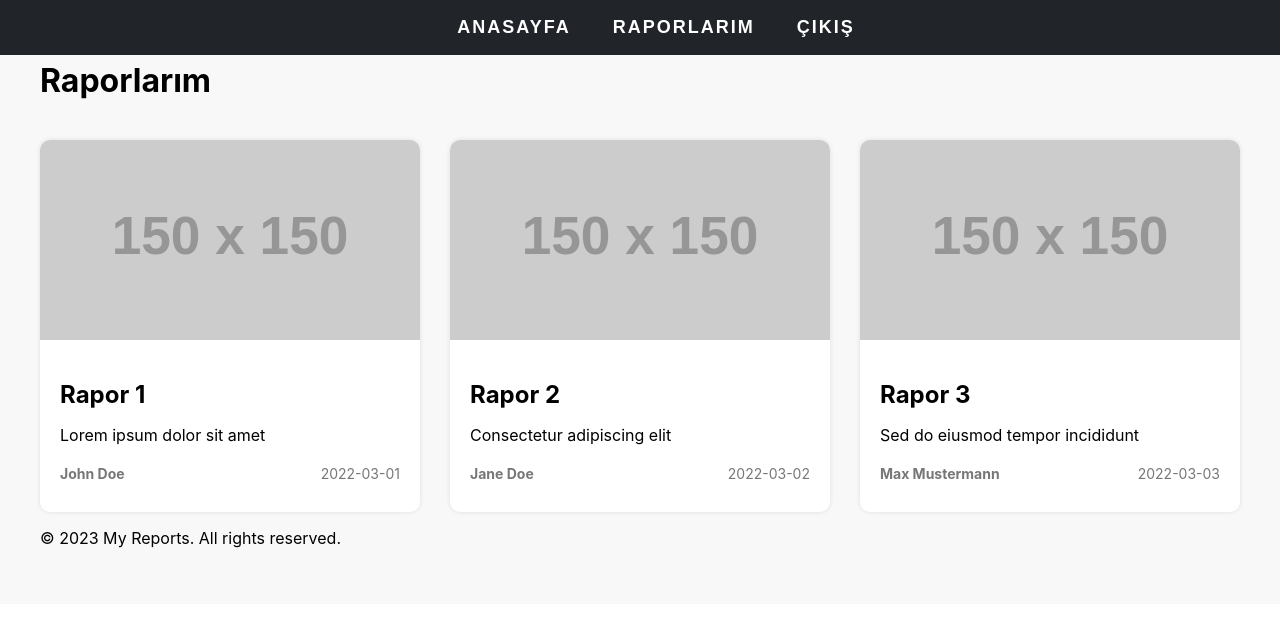
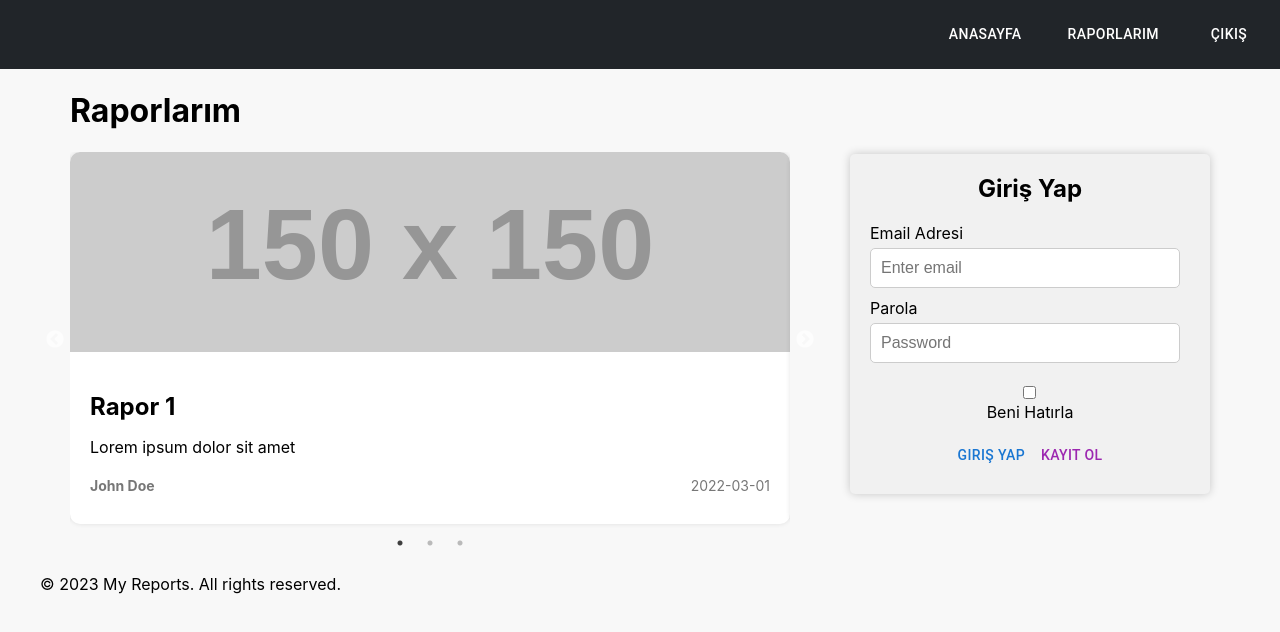
Before and after one commit to arincaslan/3A-, a React (Create React App) app: page / in a window 1280 px wide. Shown: the top 632 px of the page. Built offline with nearby package versions, Linux system fonts and the light colour scheme.

Commit message:
login form UI finished

```diff
--- a/src/App.js
+++ b/src/App.js
@@ -1,9 +1,10 @@
 import './App.css';
 import HomePage from './components/pages/Anasayfa/Homepage';
-
+import Navbar from './components/Tools/Navbar/Navbar';
 function App() {
   return (
     <div>
+      <Navbar/>
       <HomePage/>
     </div>
   );
--- a/src/components/Tools/Navbar/Navbar.js
+++ b/src/components/Tools/Navbar/Navbar.js
@@ -8,7 +8,7 @@ function Navbar() {
             <div className="navbar-container">
                 <div className="navbar-items">
                     <div className='navbar-item'>
-                        <NavbarItem label="Anasayfa" />
+                        <NavbarItem href="./#" label="Anasayfa" />
                     </div>
                     <div className='navbar-item'>
                         <NavbarItem label="Raporlarım" />
--- a/src/components/Tools/Navbar/NavbarItem/NavbarItem.js
+++ b/src/components/Tools/Navbar/NavbarItem/NavbarItem.js
@@ -1,11 +1,12 @@
 import React from 'react';
 import './navbarItem.css';
+import { Button } from '@mui/material';
 
 function NavbarItem(props) {
   return (
-    <button className="button" onClick={props.onClick}>
+    <Button style={{"color" : "white"}} className="button" href={props.onClick}>
       {props.label}
-    </button>
+    </Button>
   );
 }
 
--- a/src/components/Tools/Navbar/navbar.css
+++ b/src/components/Tools/Navbar/navbar.css
@@ -1,7 +1,7 @@
 .navbar {
     display: flex;
     align-items: center;
-    justify-content: center;
+    justify-content: flex-end;
     background-color: #212529;
     color: #fff;
     padding: 16px;
@@ -10,11 +10,13 @@
     left: 0;
     width: 100%;
     z-index: 999;
+
   }
 
   .navbar-items {
     display: flex;
     align-items: center;
+    margin-right: 20px;
   }
 
   .navbar-item {
--- a/src/components/pages/Anasayfa/Homepage.js
+++ b/src/components/pages/Anasayfa/Homepage.js
@@ -1,7 +1,9 @@
-import {React, useState} from 'react';
+import React, { useState } from 'react';
 import './homepage.css';
-import Navbar from '../../Tools/Navbar/Navbar';
-
+import LoginForm from './LoginForm';
+import Slider from 'react-slick';
+import 'slick-carousel/slick/slick.css';
+import 'slick-carousel/slick/slick-theme.css';
 
 function Homepage() {
   const [reportData, setReportData] = useState([
@@ -31,14 +33,22 @@ function Homepage() {
     }
   ]);
 
-
+  const settings = {
+    dots: true,
+    infinite: true,
+    speed: 500,
+    slidesToShow: 1,
+    slidesToScroll: 1
+  };
 
   return (
     <div className="homepage">
-      <Navbar/>
       <div className="container">
+        <div className="columnGeneral">
+          <div className="columnHalf1">
             <h1 className="title">Raporlarım</h1>
-        <div className="report-list">
+            <div className="report-slider">
+              <Slider {...settings}>
                 {reportData.map(report => (
                   <div className="report-card" key={report.id}>
                     <div className="report-card-thumbnail">
@@ -54,13 +64,19 @@ function Homepage() {
                     </div>
                   </div>
                 ))}
+              </Slider>
+            </div>
+          </div>
+          <div className="columnHalf2">
+            <div className="login-form-column">
+              <LoginForm />
+            </div>
+          </div>
         </div>
       </div>
       <footer className="footer">
         <div className="content has-text-centered">
-          <p>
-            &copy; 2023 My Reports. All rights reserved.
-          </p>
+          <p>&copy; 2023 My Reports. All rights reserved.</p>
         </div>
       </footer>
     </div>
--- /dev/null
+++ b/src/components/pages/Anasayfa/LoginForm.css
@@ -0,0 +1,60 @@
+.login-form {
+    display: flex;
+    flex-direction: column;
+    align-items: center;
+    padding: 20px;
+    background-color: #f1f1f1;
+    border-radius: 5px;
+    box-shadow: 0px 0px 10px rgba(0, 0, 0, 0.2);
+  }
+
+  .login-form h2 {
+    margin-top: 0;
+    margin-bottom: 20px;
+  }
+
+  .form-group {
+    display: flex;
+    flex-direction: column;
+    margin-bottom: 10px;
+    width: 100%;
+  }
+
+  .form-group label {
+    margin-bottom: 5px;
+  }
+
+  .form-control {
+    width: 90%;
+    padding: 10px;
+    border: 1px solid #ccc;
+    border-radius: 5px;
+    font-size: 16px;
+  }
+
+  .form-check {
+    display: flex;
+    align-items: center;
+    justify-content: flex-start;
+    margin-top: 10px;
+  }
+
+  .form-check-input {
+    margin-right: 5px;
+  }
+
+  .btn {
+    display: inline-block;
+    padding: 10px 20px;
+    background-color: #4CAF50;
+    color: #fff;
+    font-size: 16px;
+    border: none;
+    border-radius: 5px;
+    cursor: pointer;
+    transition: background-color 0.3s ease;
+  }
+
+  .btn:hover {
+    background-color: #3e8e41;
+  }
--- /dev/null
+++ b/src/components/pages/Anasayfa/LoginForm.js
@@ -0,0 +1,51 @@
+import React, { useState } from 'react';
+import './LoginForm.css';
+import { Button } from '@mui/material';
+
+function LoginForm() {
+  const [email, setEmail] = useState('');
+  const [password, setPassword] = useState('');
+  const [rememberMe, setRememberMe] = useState(false);
+
+  const handleEmailChange = (event) => {
+    setEmail(event.target.value);
+  };
+
+  const handlePasswordChange = (event) => {
+    setPassword(event.target.value);
+  };
+
+  const handleRememberMeChange = () => {
+    setRememberMe(!rememberMe);
+  };
+
+  const handleSubmit = (event) => {
+    event.preventDefault();
+    console.log(`Email: ${email}, Password: ${password}, Remember me: ${rememberMe}`);
+  };
+
+  return (
+    <form className="login-form" onSubmit={handleSubmit}>
+      <h2>Giriş Yap</h2>
+      <div className="form-group">
+        <label htmlFor="email">Email Adresi</label>
+        <input type="email" className="form-control" id="email" placeholder="Enter email" value={email} onChange={handleEmailChange} />
+      </div>
+      <div className="form-group">
+        <label htmlFor="password">Parola</label>
+        <input type="password" className="form-control" id="password" placeholder="Password" value={password} onChange={handlePasswordChange} />
+      </div>
+      <div className="form-group form-check">
+        <input type="checkbox" className="form-check-input" id="rememberMe" checked={rememberMe} onChange={handleRememberMeChange} />
+        <label className="form-check-label" htmlFor="rememberMe">Beni Hatırla</label>
+      </div>
+      <div style={{"display" : "flex", "justifyContent":"center"}}>
+        <Button className="btn btn-primary">Giriş Yap</Button>
+        <Button color='secondary'>Kayıt Ol</Button>
+      </div>
+
+    </form>
+  );
+}
+
+export default LoginForm;
--- a/src/components/pages/Anasayfa/homepage.css
+++ b/src/components/pages/Anasayfa/homepage.css
@@ -3,7 +3,25 @@
   padding: 40px;
   background-color: #f8f8f8;
 }
-
+.container{
+  display: flex!important;
+}
+.columnGeneral{
+  display: flex!important;
+  justify-content: center;
+  align-items: center;
+  width: 100%!important;
+}
+.columnHalf1{
+  width: 60%!important;
+  padding: 30px;
+}
+.columnHalf2{
+  position: relative;
+  top: 25px;
+  width: 40%!important;
+  padding: 30px;
+}
 /* Report List */
 .report-list {
   display: grid;
```
Also changed, not shown: package.json (+8 -0 lines), 1 other file (tests, documents, lock files or other folders). Lines whose indentation alone changed are shown as unchanged.
